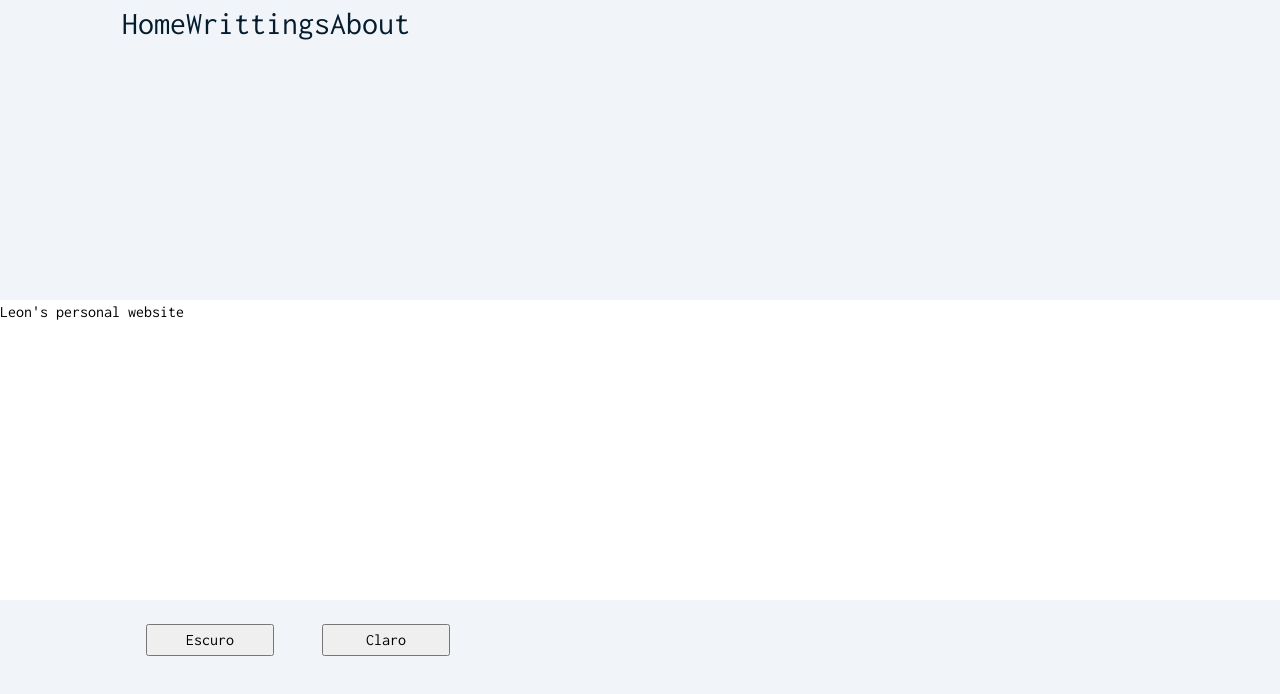
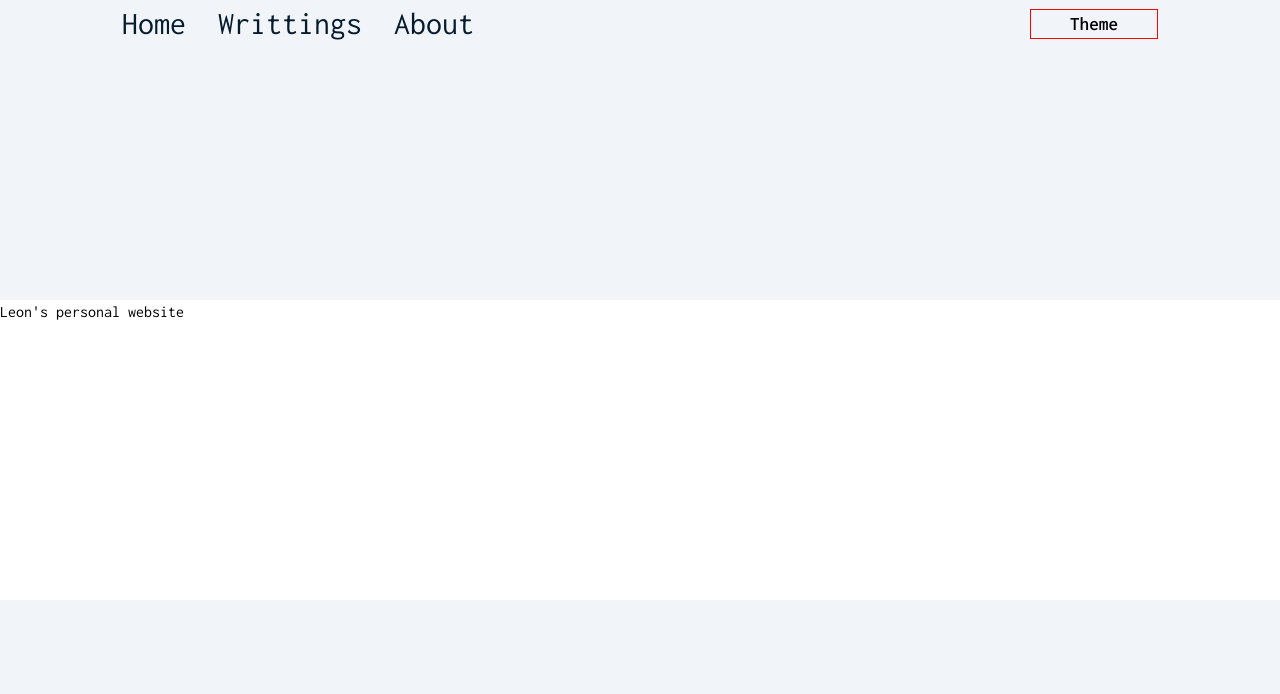
Before and after one commit to LeonAndrade/leonmatheus.com, a Next.js app: page / in a window 1280 px wide. Shown: the top 694 px of the page. Built offline with nearby package versions, Linux system fonts and the light colour scheme.

Commit message:
Moving theme toggle to the header component

```diff
--- a/src/components/Footer/Footer.tsx
+++ b/src/components/Footer/Footer.tsx
@@ -1,15 +1,10 @@
 import React from "react";
 
-import MaxWidthContainer from "@/components/MaxWidthContainer";
-import ThemeToggle from "@/components/ThemeToggle";
 import styles from "./Footer.module.css"
 
 function Footer() {
   return (
     <footer className={styles.footer}>
-      <MaxWidthContainer>
-        <ThemeToggle />
-      </MaxWidthContainer>
     </footer>
   )
 }
--- a/src/components/Header/Header.module.css
+++ b/src/components/Header/Header.module.css
@@ -5,15 +5,23 @@
   @media (min-width: 769px) {
     height: 100px;
   }
- }
+}
+
+.wrapper {
+  display: flex;
+  flex-direction: row;
+  align-items: center;
+  justify-content: space-between;
+}
 
 .nav {
   display: flex;
-  gap: 1rem;
- }
+  flex-direction: row;
+  gap: 2rem;
+}
 
 .link {
   font-size: 2rem;
   text-decoration: none;
   color: var(--foreground);
- }
+}
--- a/src/components/Header/Header.tsx
+++ b/src/components/Header/Header.tsx
@@ -1,19 +1,22 @@
 import React from "react";
 import Link from "next/link";
 
+import MaxWidthContainer from "@/components/MaxWidthContainer";
+import ThemeToggle from "@/components/ThemeToggle";
 import styles from "./Header.module.css";
-
-import MaxWidthContainer from "@/components/MaxWidthContainer";
 
 function Header() {
   return (
     <header className={styles.header}>
       <MaxWidthContainer>
-        <nav>
-          <Link className={styles.link} href="/">Home</Link>
-          <Link className={styles.link} href="/writtings">Writtings</Link>
-          <Link className={styles.link} href="/about">About</Link>
-        </nav>
+        <div className={styles.wrapper}>
+          <nav className={styles.nav}>
+            <Link className={styles.link} href="/">Home</Link>
+            <Link className={styles.link} href="/writtings">Writtings</Link>
+            <Link className={styles.link} href="/about">About</Link>
+          </nav>
+          <ThemeToggle />
+        </div>
       </MaxWidthContainer>
     </header>
   )
--- a/src/components/ThemeToggle/ThemeToggle.module.css
+++ b/src/components/ThemeToggle/ThemeToggle.module.css
@@ -1,5 +1,8 @@
-.button {
-  margin: 1.5rem;
+.theme {
+  border: 1px solid red;
   width: 8rem;
-  height: 2rem;
-};
+  text-align: center;
+  font-size: 1.2rem;
+  font-weight: 600;
+  cursor: pointer;
+}
--- a/src/components/ThemeToggle/ThemeToggle.tsx
+++ b/src/components/ThemeToggle/ThemeToggle.tsx
@@ -7,16 +7,16 @@ import styles from "./ThemeToggle.module.css";
 
 function ThemeToggle() {
   const { colorMode, setColorMode } = React.useContext(ThemeContext);
+  const switchTo = colorMode === "dark" ? "light" : "dark";
 
   return (
-    <>
-      <button className={styles.button} onClick={(e) => setColorMode("dark")}>
-        Escuro
-      </button>
-      <button className={styles.button} onClick={(e) => setColorMode("light")}>
-        Claro
-      </button>
-    </>
+    <div>
+      <div
+        className={styles.theme}
+        onClick={() => setColorMode(switchTo)}>
+        Theme
+      </div>
+    </div>
   );
 }
 
```
